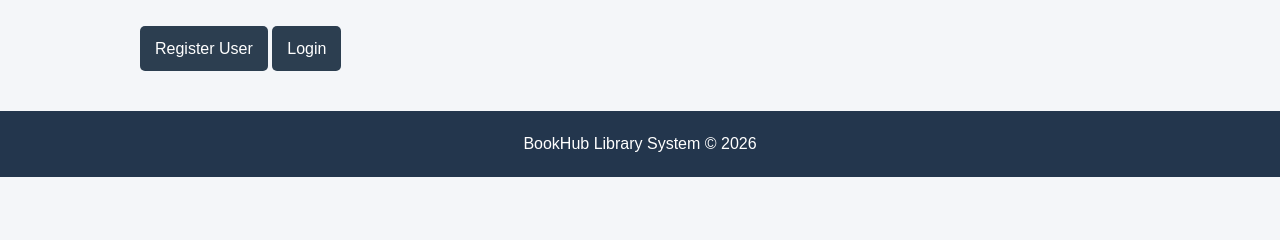
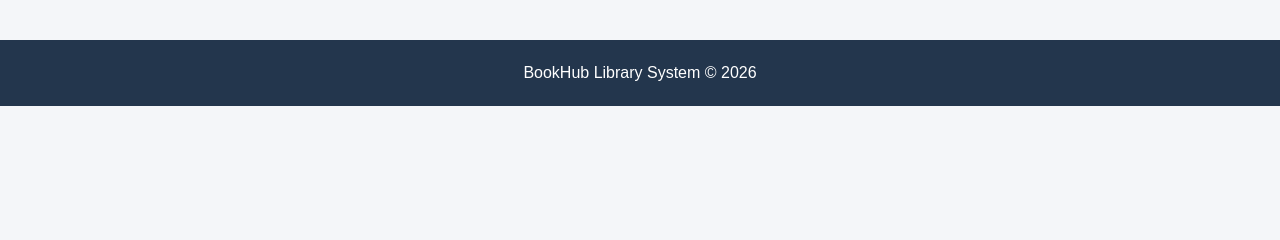
Before and after one commit to Asmita24-uk/BookHub, a PHP site: page /as.php in a window 1280 px wide. Shown: the part 339-579 px from the top of the page. Run offline with PHP 8.4, Linux system fonts and the light colour scheme; data that the repository does not hold is empty.

Commit message:
Update as.php
removed the login and register section from the bottom

```diff
--- a/as.php
+++ b/as.php
@@ -99,15 +99,7 @@ $books = $stmt->fetchAll(PDO::FETCH_ASSOC);
 
     </div>
 
-    <br>
 
-    <a class="btn" href="register.php">
-        Register User
-    </a>
-
-    <a class="btn" href="login.php">
-        Login
-    </a>
 
 </div>
 
```
